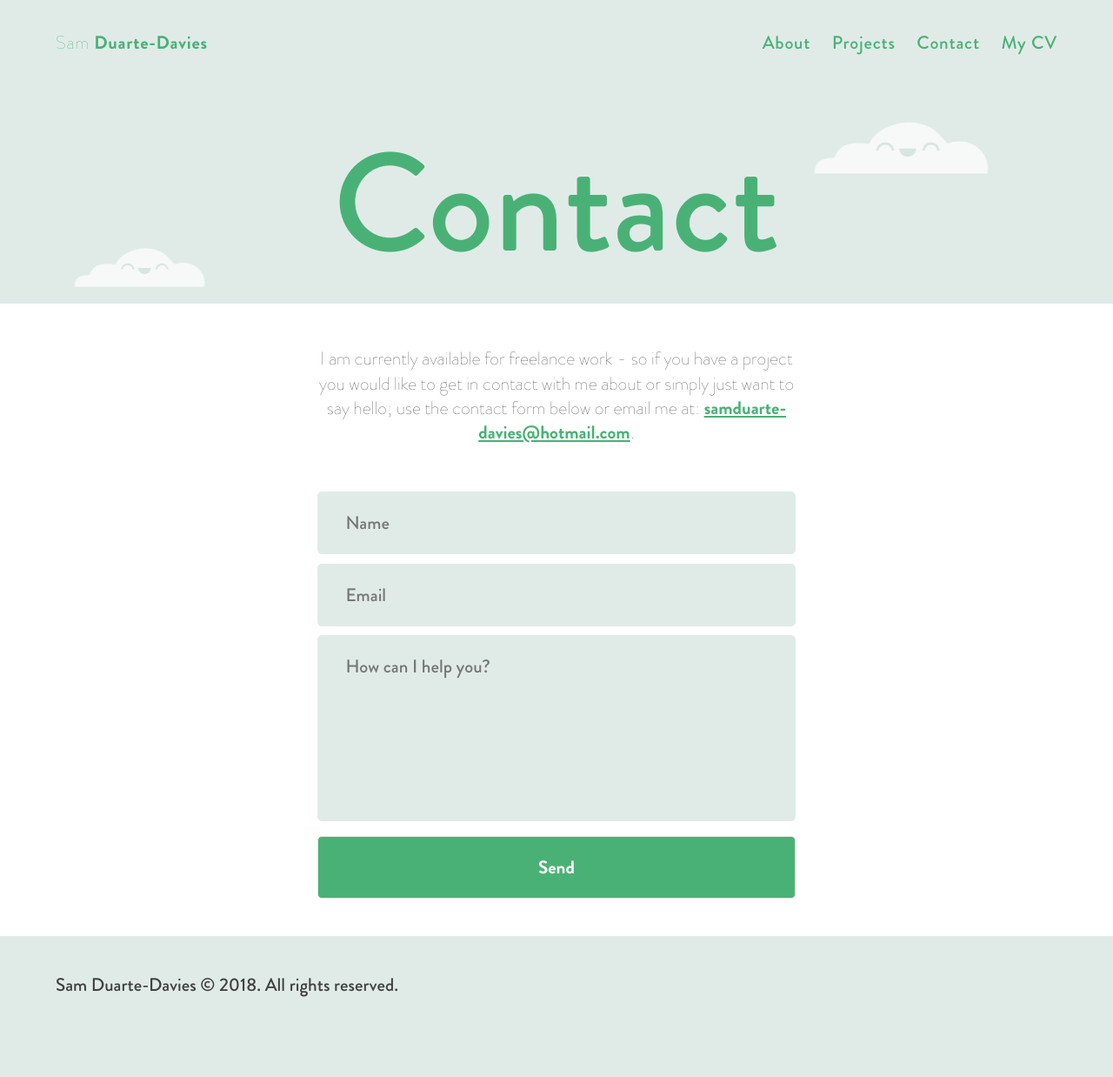
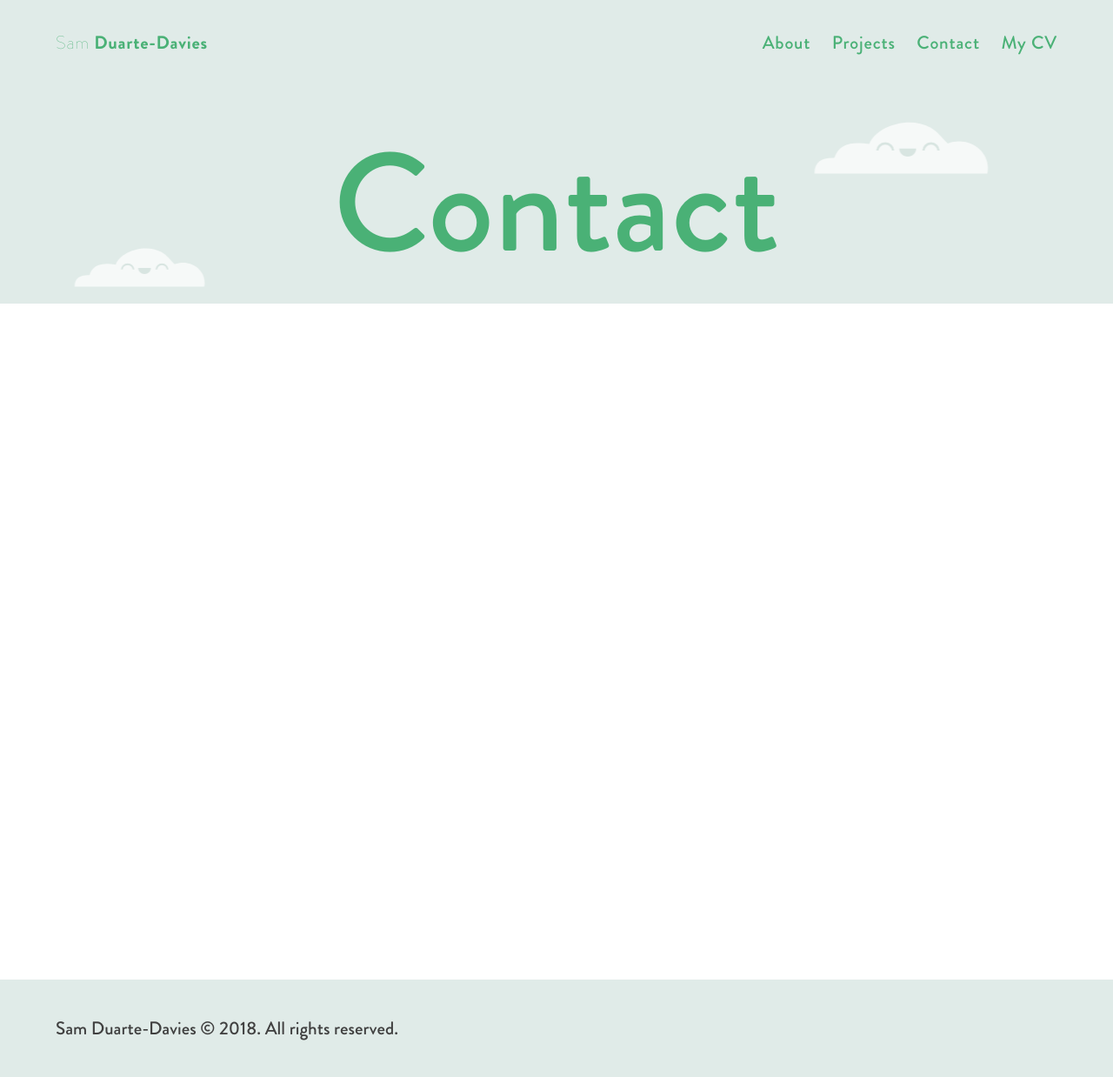
Before and after one commit to samduartedavies/portfolio-new, a PHP site: page /contact in a window 1280 px wide. Shown: the whole page at 87% size. Before the commit the page ends 1146 px from the top, so only its background shows below. Run offline with PHP 8.4, Linux system fonts and the light colour scheme; style sheets or scripts are compiled from the project's sources; some libraries are stand-ins or nearby versions.

Commit message:
wrote some of the project text. Sendgrid works with contact form

```diff
--- a/common/php/config.php
+++ b/common/php/config.php
@@ -17,9 +17,9 @@
 define("SITE_ROOT", "d:/REPOS/portfolio-new/");
 
 //sendgrid api ref
-define(
-    "SENDGRID_API_KEY",
-    "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"
+putenv(
+    "SENDGRID_API_KEY=
+    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"
 );
 
 //DO NOT EDIT
--- a/common/scss/_animations.scss
+++ b/common/scss/_animations.scss
@@ -106,14 +106,14 @@
   &--025 {
     transition-delay: 0.25s !important;
   }
-  &--03 {
-    transition-delay: 0.3s !important;
-  }
   &--04 {
     transition-delay: 0.4s !important;
   }
   &--05 {
     transition-delay: 0.5s !important;
+  }
+  &--06 {
+    transition-delay: 0.6s !important;
   }
   &--075 {
     transition-delay: 0.75s !important;
--- a/common/scss/_container.scss
+++ b/common/scss/_container.scss
@@ -1,7 +1,7 @@
 .container {
   @include containerize;
   &--narrow {
-    max-width: 550px;
+    max-width: 600px;
     margin: 0 auto;
   }
   &--half-half {
--- a/common/scss/_forms.scss
+++ b/common/scss/_forms.scss
@@ -7,13 +7,22 @@
     border-radius: 5px;
     width: 100%;
     background-color: $secondary;
-    border: 1px solid $secondary;
+    border: 2px solid $secondary;
     padding: 1em 1.5em;
     margin-bottom: 0.5em;
     resize: none;
-    &:hover {
-      border-color: $primary;
-      transition: border-color 0.25s ease;
-    }
+  }
+  .input-error {
+    border-color: $primary;
   }
 }
+
+.form {
+  &-ajax-submitting {
+    pointer-events: none;
+    opacity: 0.3;
+  }
+  &-notifications {
+    margin-bottom: 1em;
+  }
+}
--- a/common/scss/_section.scss
+++ b/common/scss/_section.scss
@@ -43,8 +43,12 @@
   }
   &--fullheight {
     min-height: calc(100vh - 60px);
+    height: 100vh;
     text-align: center;
     padding: 40px 0;
+    @include breakpoint('phone') {
+      height: auto;
+    }
     &.section--banner {
       min-height: 100vh;
     }
--- a/common/scss/_typography.scss
+++ b/common/scss/_typography.scss
@@ -61,6 +61,10 @@
   a {
     color: $primary;
     font-weight: bold;
+    &:hover {
+      color: $text;
+      transition: color 0.25s ease;
+    }
   }
 }
 
--- a/contact.php
+++ b/contact.php
@@ -5,22 +5,23 @@
 <section class="section section--banner">
   <div class="container">
     <h1>Contact</h1>
+    <p><?php echo getenv('SENDGRID_API_KEY'); ?></p>
   </div>
 </section>
 <section class="section section--centered">
-  <div class="container container--narrow">
-    <p><br/>I am currently available for freelance work - so if you have a project you would like to get in contact with me about or simply just want to say hello; use the contact form below or email me at: <a href="mailto:samduarte-davies@hotmail.com?subject=Website Portfolio Enquiry">samduarte-davies@hotmail.com</a>.</p>
+  <div class="container container--narrow animate--fadein-up" data-emergence="hidden">
+    <p><br/>I am currently available for freelance work! If you have a project you would like to get in contact with me about or simply just want to say hello - use the contact form below or email me at:<br/> <a href="mailto:samduarte-davies@hotmail.com?subject=Website Portfolio Enquiry">samduarte-davies@hotmail.com</a>.</p>
   </div>
 </section>
 <section class="section section--centered">
   <div class="container container--narrow">
     <form action="" enctype="multipart/form-data" class="form form-ajax-send">
-      <input type="hidden" name="action" value="submit">
-      <input name="name" type="text" placeholder="Name" required size="30"/><br>
-      <input name="email" type="text" placeholder="Email" required size="30"/><br>
-      <textarea name="message" placeholder="How can I help you?" columns="7" rows="6" required></textarea><br>
+      <input type="hidden" name="action" value="submit" class="animate--fadein-up" data-emergence="hidden">
+      <input name="name" type="text" placeholder="Name" required size="30" class="animate--fadein-up delay--02" data-emergence="hidden"/>
+      <input name="email" type="text" placeholder="Email" required size="30" class="input-email animate--fadein-up delay--04" data-emergence="hidden"/>
+      <textarea name="message" placeholder="How can I help you?" columns="7" rows="6" required class="animate--fadein-up delay--06" data-emergence="hidden"></textarea>
       <div class="form-notifications text-red"></div>
-      <input type="submit" value="Send" class="btn btn--solid"/>
+      <input type="submit" value="Send" class="btn btn--solid animate--fadein-up" data-emergence="hidden"/>
     </form>
   </div>
 </section>
--- a/index.php
+++ b/index.php
@@ -46,7 +46,6 @@
         <a class="btn btn--link" href="/contact" >I'm hiring for a remote role</a> -->
       </div>
     </div>
-    <a class="section__next">&nbsp;</a>
   </section>
 
 <?php getFooter(); ?>
--- a/projects.php
+++ b/projects.php
@@ -12,7 +12,7 @@
   </section>
   <section class="section section--centered section--padded">
     <div class="container container--narrow">
-      <p class="animate--fadein-down" data-emergence="hidden">Here you can take a look at some of the web development projects that I have worked on, go ahead - take a peek!</p>
+      <p class="animate--fadein-up" data-emergence="hidden">Here you can take a look at some of the web development projects that I have worked on, go ahead - take a peek!</p>
       <a class="section__next">&nbsp;</a>
     </div>
   </section>
@@ -23,7 +23,7 @@
       <div class="animate--fadein-up delay--025" data-emergence="hidden">
         <h2><a href="https://www.alchemy-rx.com/" target="_blank">Alchemy RX</a></h2>
         <h3>Developer (freelance)</h3>
-        <p>Lorem ipsum dolor sit amet, consectetur adipiscing elit, sed do eiusmod tempor incididunt ut labore et dolore magna aliqua. Ut enim ad minim veniam, quis nostrud exercitation ullamco laboris nisi ut aliquip ex ea commodo consequat.</p>
+        <p>Alchemy RX was a one-page static site that I implemented as a remote freelancer. The project was a great success - with praise from both the agency that managed the project as well as the client. Praise included mentions of my ongoing hasty communications along with the end result going above and beyond the expected outcome.</p>
         <a class="btn btn--solid" href="https://www.alchemy-rx.com/" target="_blank">Visit Alchemy RX</a>
       </div>
     </div>
@@ -35,7 +35,7 @@
       <div class="animate--fadein-up delay--025" data-emergence="hidden">
         <h2><a href="https://www.velusso.co.uk/" target="_blank">Velusso</a></h2>
         <h3>Project Manager / Developer</h3>
-        <p>Lorem ipsum dolor sit amet, consectetur adipiscing elit, sed do eiusmod tempor incididunt ut labore et dolore magna aliqua. Ut enim ad minim veniam, quis nostrud exercitation ullamco laboris nisi ut aliquip ex ea commodo consequat.</p>
+        <p>Velusso is a cycling tour/holiday eCommerce platform for users to browse and book Velusso's collection of trips. I both managed and developed the project: conducted the initial client proposal documentation and meetings, oversaw and guided the designs, implemented the development of 'Phase 1', to finally creating a proposal and detailed plan of 'Phase 2 Development' which had been negotiated between myself and the client. </p>
         <a class="btn btn--solid" href="https://www.velusso.co.uk/" target="_blank">Visit Velusso</a>
       </div>
     </div>
```
Also changed, not shown: common/php/mail.php (+8 -3 lines).
